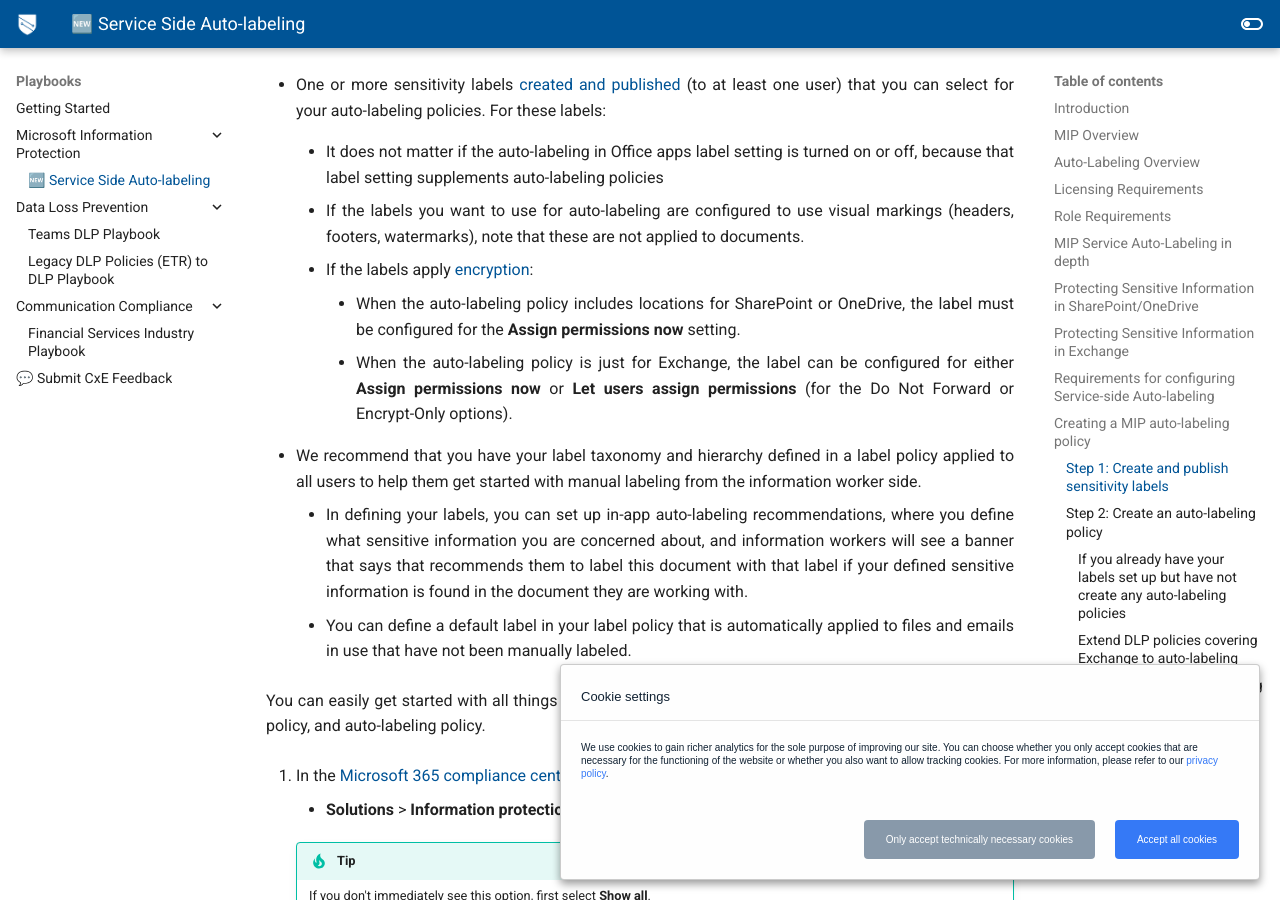
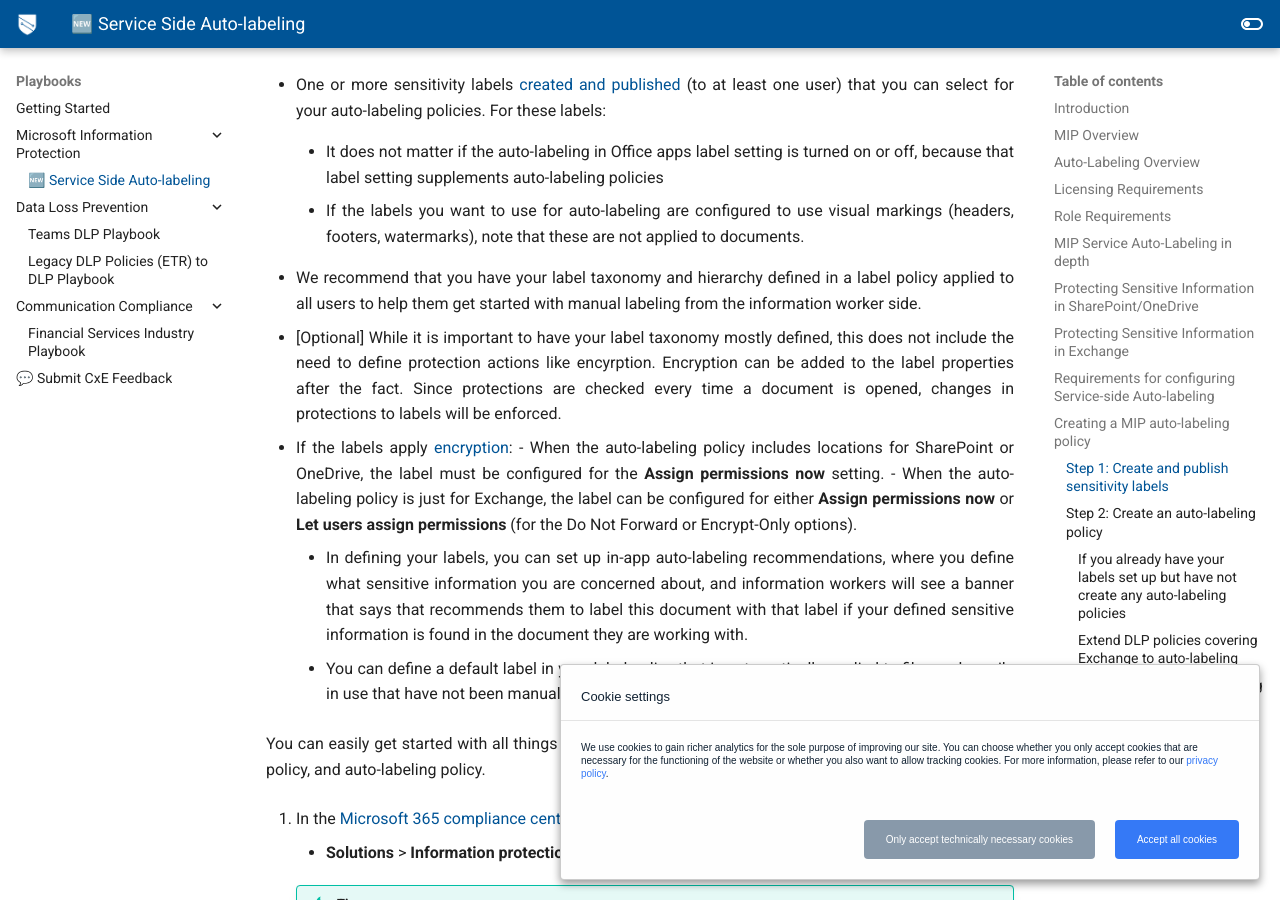
Before and after one commit to microsoft/ComplianceCxE, an MkDocs documentation site: the page built from docs/playbooks/service-side-auto-labeling.md, in a window 1280 px wide and 900 px high, scrolled down 9950 px. Built offline with MkDocs 1.6.1 and Material for MkDocs 9.7.7, drawn with Linux system fonts in a browser that asks for light colours; comment, search, counter and statistics services are not loaded.

Commit message:
Update service-side-auto-labeling.md

```diff
--- a/docs/playbooks/service-side-auto-labeling.md
+++ b/docs/playbooks/service-side-auto-labeling.md
@@ -205,11 +205,12 @@
 
     - If the labels you want to use for auto-labeling are configured to use visual markings (headers, footers, watermarks), note that these are not applied to documents.
 
-    - If the labels apply [encryption](https://docs.microsoft.com/en-us/microsoft-365/compliance/encryption-sensitivity-labels?view=o365-worldwide):
+- We recommend that you have your label taxonomy and hierarchy defined in a label policy applied to all users to help them get started with manual labeling from the information worker side.
+- [Optional] While it is important to have your label taxonomy mostly defined, this does not include the need to define protection actions like encyrption. Encryption can be added to the label properties after the fact. Since protections are checked every time a document is opened, changes in protections to labels will be enforced.
+
+ - If the labels apply [encryption](https://docs.microsoft.com/en-us/microsoft-365/compliance/encryption-sensitivity-labels?view=o365-worldwide):
 	    - When the auto-labeling policy includes locations for SharePoint or OneDrive, the label must be configured for the **Assign permissions now** setting.
 	    - When the auto-labeling policy is just for Exchange, the label can be configured for either **Assign permissions now** or **Let users assign permissions** (for the Do Not Forward or Encrypt-Only options).
-
-- We recommend that you have your label taxonomy and hierarchy defined in a label policy applied to all users to help them get started with manual labeling from the information worker side.
     - In defining your labels, you can set up in-app auto-labeling recommendations, where you define what sensitive information you are concerned about, and information workers will see a banner that says that recommends them to label this document with that label if your defined sensitive information is found in the document they are working with.
     - You can define a default label in your label policy that is automatically applied to files and emails in use that have not been manually labeled.
 
```
